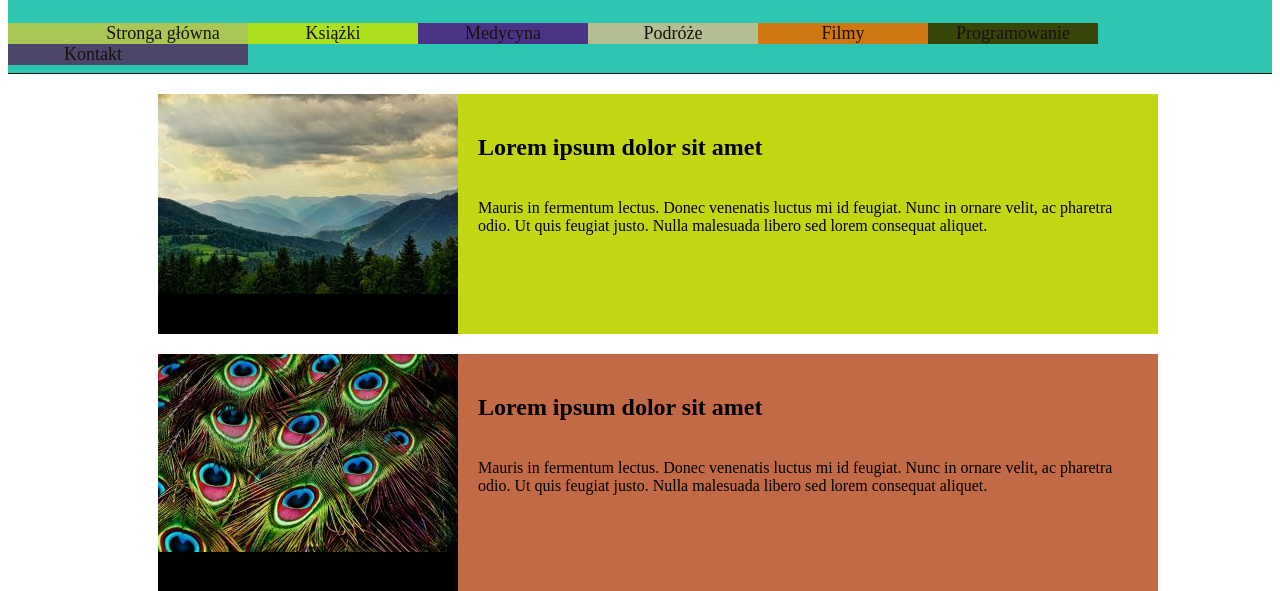
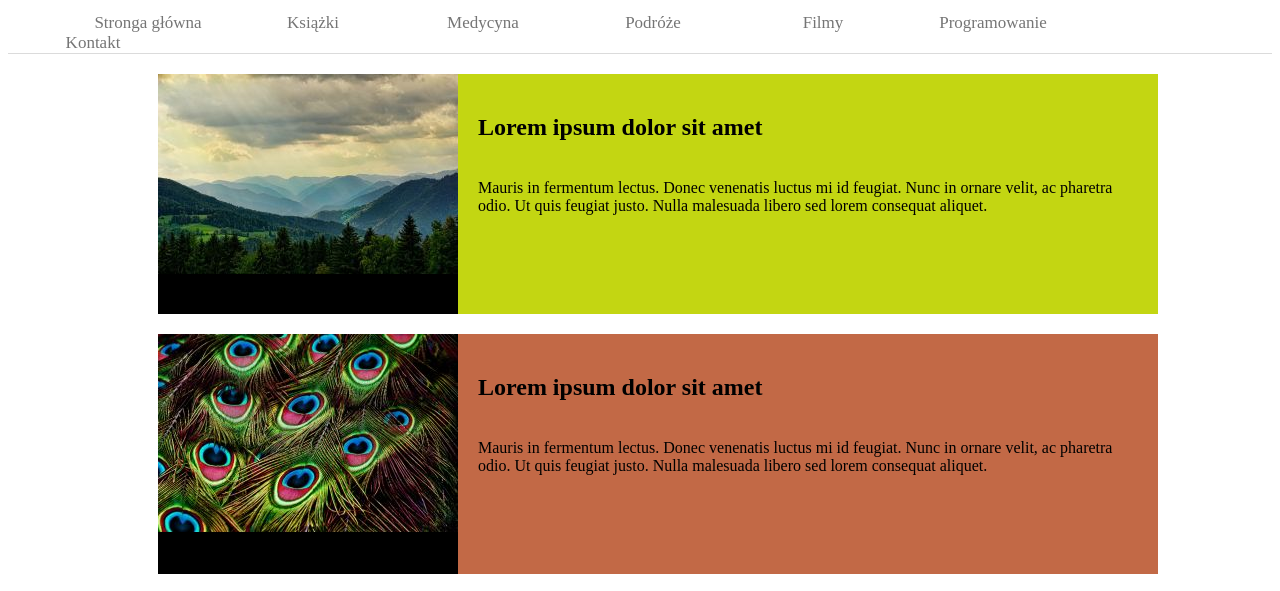
Before and after one commit to su-35/projektBloga, a plain HTML site: page index.html in a window 1280 px wide. Shown: the part 131-722 px from the top of the page. Drawn offline with Linux system fonts and the light colour scheme; a web font is replaced by a local one.

Commit message:
new menu 2

```diff
--- a/style.css
+++ b/style.css
@@ -25,35 +25,38 @@ body
 }
 .menu
 {
-    height:40px;
-    padding-top: 25px;
-    padding-bottom: 10px;
+    height:25px;
+    padding-top: 15px;
+    padding-bottom: 15px;
     font-family: 'Sorts Mill Goudy', serif;
-    font-size: 18px;
-    background-color: #2ec5b1;
-    color:#1b0e0e;
+    font-size: 17px;
+    background-color: #ffffff;
+    color:#757575;
     border-top: 1px solid;
     border-bottom: 1px solid;
+    border-color:#dbdbdb;
 }
 .mp
 {
     float: left;
-    min-width: 130px;
-    background-color: #a9c755;
+    width: 120px;
+    background-color: #ffffff;
     text-align: center;
-    padding-left: 90px;
+    padding-left: 80px;
     padding-right: 20px;
 
 }
 .mp:hover
 {
     cursor: pointer;
+    background-color: #ebebebf3;
+    color:#000000;
 }
 .books
 {
     float: left;
     min-width: 130px;
-    background-color: #ace01e;
+    background-color: #ffffff;
     text-align: center;
     padding-left: 20px;
     padding-right: 20px;
@@ -61,12 +64,15 @@ body
 .books:hover
 {
     cursor: pointer;
+    background-color: #ebebebf3;
+    color:#000000;
+
 }
 .films
 {
     float: left;
     min-width: 130px;
-    background-color: #4a3486;
+    background-color: #ffffff;
     text-align: center;
     padding-left: 20px;
     padding-right: 20px;
@@ -75,12 +81,14 @@ body
 .films:hover
 {
     cursor: pointer;
+    background-color: #ebebebf3;
+    color:#000000;
 }
 .travels
 {
     float: left;
     min-width: 130px;
-    background-color: #b3be92;
+    background-color: #ffffff;
     text-align: center;
     padding-left: 20px;
     padding-right: 20px;
@@ -89,12 +97,15 @@ body
 .travels:hover
 {
     cursor: pointer;
+    background-color: #ebebebf3;
+    color:#000000;
 }
+
 .medicine
 {
     float: left;
     min-width: 130px;
-    background-color: #cf7711;
+    background-color: #ffffff;
     text-align: center;
     padding-left: 20px;
     padding-right: 20px;
@@ -103,12 +114,14 @@ body
 .medicine:hover
 {
     cursor: pointer;
+    background-color: #ebebebf3;
+    color:#000000;
 }
 .programming
 {
     float: left;
     min-width: 130px;
-    background-color: #354608;
+    background-color: #ffffff;
     text-align: center;
     padding-left: 20px;
     padding-right: 20px;
@@ -117,20 +130,24 @@ body
 .programming:hover
 {
     cursor: pointer;
+    background-color: #ebebebf3;
+    color:#000000;
 }
 .contact
 {
     float: left;
     min-width: 130px;
-    background-color: #4c466b;
+    background-color: #ffffff;
     text-align: center;
     padding-left: 20px;
-    padding-right: 90px;
+    padding-right: 50px;
 
 }
 .contact:hover
 {
     cursor: pointer;
+    background-color: #ebebebf3;
+    color:#000000;
 }
 .postcard
 {
```
